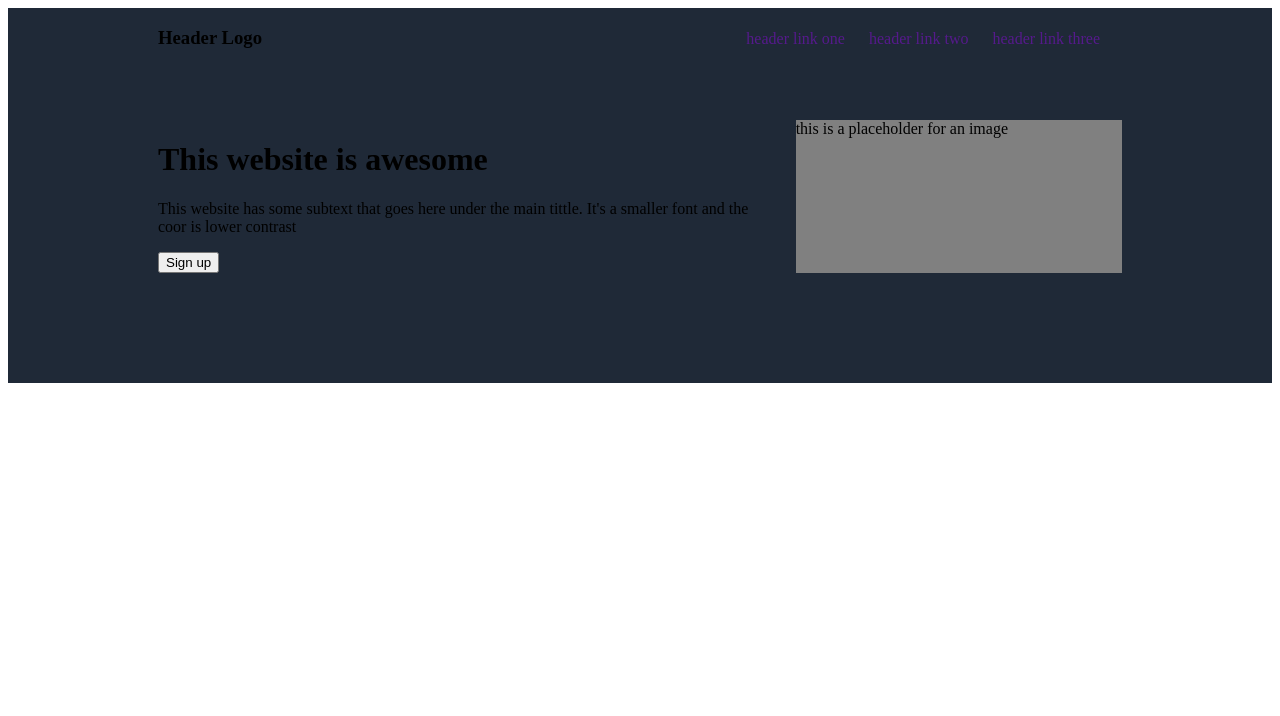
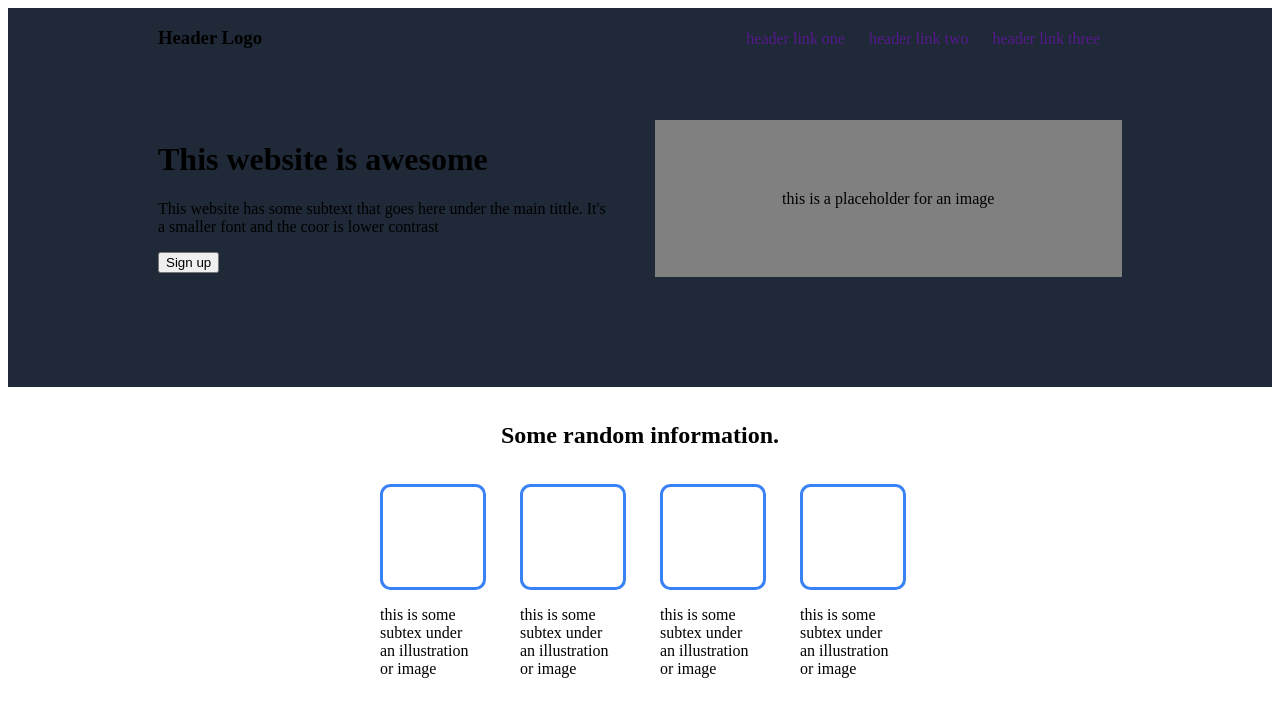
Before and after one commit to Drumus/odin-Landing-Page, a plain HTML site: page index.html in a window 1280 px wide. Drawn offline with Linux system fonts and the light colour scheme.

Commit message:
Second part white

```diff
--- a/index.html
+++ b/index.html
@@ -23,8 +23,28 @@
                 <p>This website has some subtext that goes here under the main tittle. It's a smaller font and the coor is lower contrast</p>
                 <button>Sign up</button>
             </div>
-            <div id="place-image">this is a placeholder for an image</div>
+            <div id="place-image"><p id="centered">this is a placeholder for an image</p></div>
         </div>
+    </div>
+    <h2>Some random information.</h2>
+    <div id="flex-container3">
+        <div class="item">
+            <div class="border"></div>
+            <p>this is some subtex under an illustration or image</p>
+        </div>
+        <div class="item">
+            <div class="border"></div>
+            <p>this is some subtex under an illustration or image</p>
+        </div>
+        <div class="item">
+            <div class="border"></div>
+            <p>this is some subtex under an illustration or image</p>
+        </div>
+        <div class="item">
+            <div class="border"></div>
+            <p>this is some subtex under an illustration or image</p>
+        </div>
+
     </div>
 </body>
 </html>
--- a/style.css
+++ b/style.css
@@ -19,6 +19,26 @@
     margin-top: 50px;
     margin-bottom: 100px;
 }
+#flex-container3 {
+    display:flex;
+    flex: 1;
+    justify-content: center;
+    gap: 40px;
+    margin-left: 150px;
+    margin-right: 150px;
+    margin-top: 20px;
+    margin-bottom: 50px;
+}
+.border {
+    border: 3px solid #3882F6;
+    width: 100px;
+    height: 100px;
+    border-radius: 10%;
+}
+.item{
+    width: 100px;
+    height: 100px;
+}
 nav {
     padding: 22px;
 }
@@ -28,5 +48,15 @@ a {
 }
 #place-image {
     background-color: grey;
-    width: 400px;
+    width: 750px;
 }
+#centered {
+    text-align:center;
+    line-height: 125px;
+}
+h2 {
+    display:flex;
+    justify-content: center;
+    margin-top: 35px;
+    margin-bottom: 35px;
+}
```
